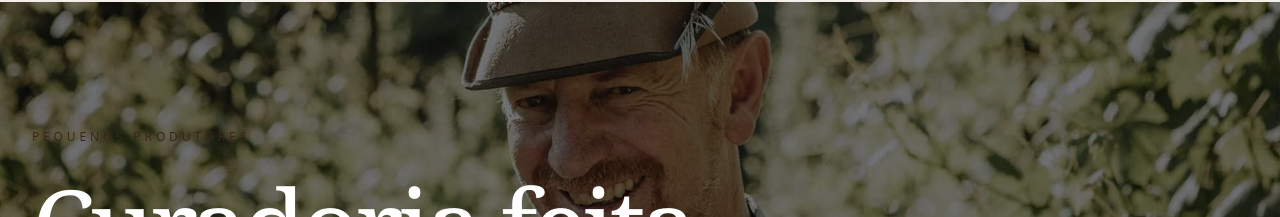
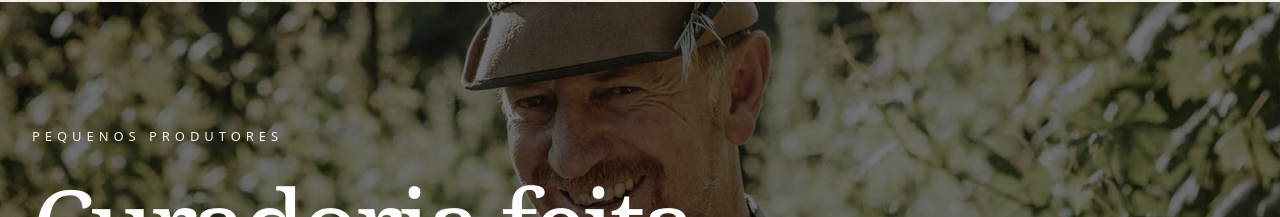
Before and after one commit to andretomazela-dev/curadoriaraiz, a Next.js app: page / in a window 1280 px wide. Shown: the part 3440-3657 px from the top of the page. Built offline with nearby package versions, Linux system fonts and the light colour scheme; a web font is replaced by a local one.

Commit message:
Update page.jsx

```diff
--- a/app/page.jsx
+++ b/app/page.jsx
@@ -562,10 +562,9 @@ export default function Home() {
 
       <div className="max-w-[320px] sm:max-w-[760px]">
 
-        <span className="text-[11px] sm:text-[12px] uppercase tracking-[0.32em] text-[#E9D9CF]/82">
-          Pequenos produtores
-        </span>
-
+        <span className="text-[12px] sm:text-[13px] uppercase tracking-[0.38em] text-[#F5EFE7]">
+  Pequenos produtores
+</span>
         <h2
           className="
             mt-6
```
